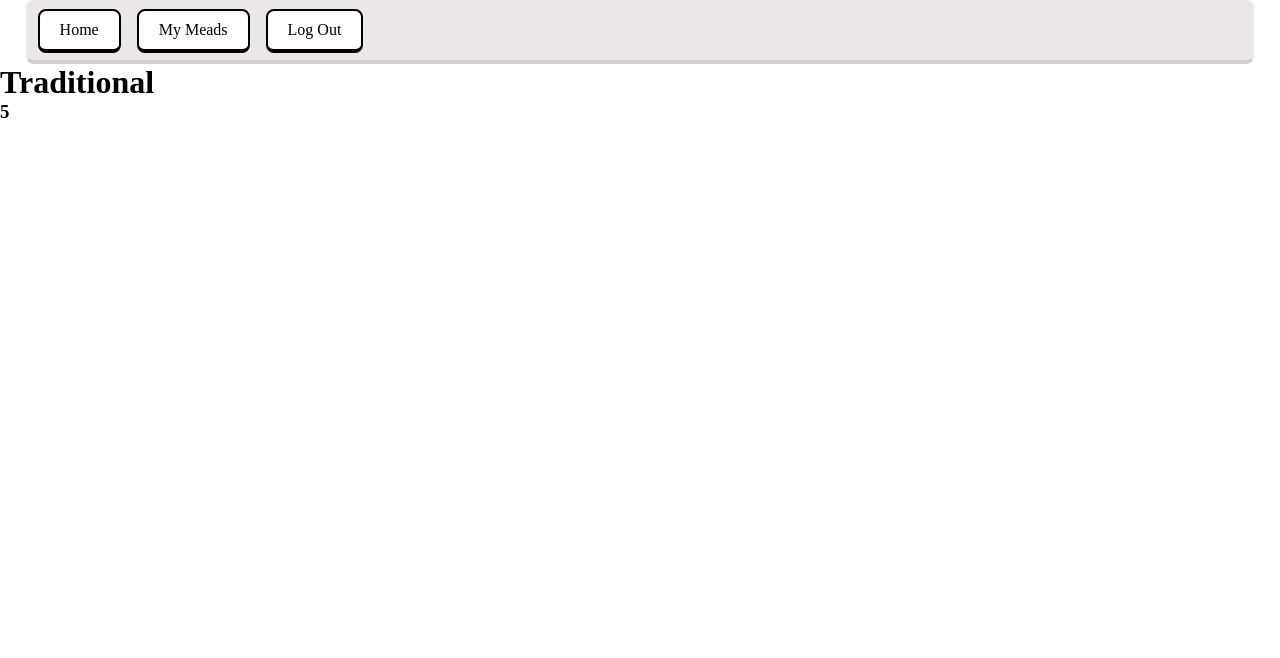
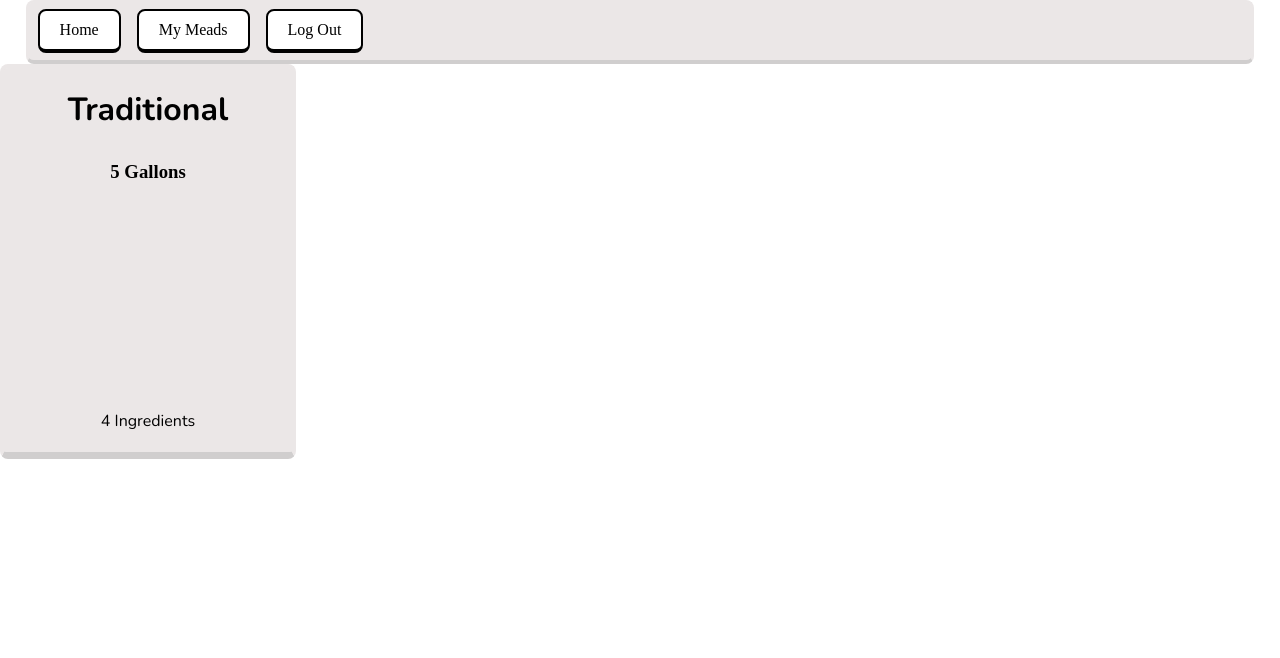
Before and after one commit to xValmearx/Mead_Maker, a Django app: page /mead/ in a window 1280 px wide. Shown: the top 658 px of the page. Before the commit the page ends 118 px from the top, so only its background shows below. Run offline with Django 5.2, Linux system fonts and the light colour scheme; a user stored in the database is signed in; data comes from the database, SQL or seed files in the repository; both versions use the stored data as it was after the commit.

Commit message:
make a basic detialed page. will add in css to the cards later

```diff
--- a/recipes/urls.py
+++ b/recipes/urls.py
@@ -4,10 +4,15 @@ from .views import MeadListView
 # urls.py
 
 from django.urls import path
-from .views import MeadCreateView
+from .views import MeadCreateView, MeadDetailView
 
 urlpatterns = [
     path("", MeadListView.as_view(), name="mead_list"),
+
+    path("<int:pk>/",
+         MeadDetailView.as_view(),
+         name="mead_detail"
+    ),
 
     path(
         "create/<slug:mead_type>/",
--- a/recipes/views.py
+++ b/recipes/views.py
@@ -1,5 +1,5 @@
 from django.contrib.auth.mixins import LoginRequiredMixin
-from django.views.generic import ListView, CreateView
+from django.views.generic import ListView, CreateView, DetailView
 from django.urls import reverse_lazy
 
 from .models import Mead
@@ -16,11 +16,24 @@ class MeadListView(LoginRequiredMixin, ListView):
         return Mead.objects.filter(user=self.request.user)
 
 
-class MeadCreateView(CreateView):
+class MeadDetailView(LoginRequiredMixin, DetailView):
+    model = Mead
+    template_name = "mead/detail.html"
+    context_object_name = "mead"
+
+    def get_queryset(self):
+        # Only allow users to view their own meads
+        return Mead.objects.filter(user=self.request.user)
+
+
+class MeadCreateView(LoginRequiredMixin,CreateView):
     model = Mead
     fields = ["gallons"]
     template_name = "mead/create.html"
     success_url = reverse_lazy("mead_list")
+
+    def get_queryset(self):
+        return Mead.objects.filter(user=self.request.user)
 
     def form_valid(self, form):
         mead = form.save(commit=False)
--- a/static/js/base.js
+++ b/static/js/base.js
@@ -39,3 +39,32 @@ class MeadCard extends HTMLElement {
 }
 
 customElements.define("mead-card", MeadCard);
+
+
+class UserMeadCard extends HTMLElement {
+
+    connectedCallback() {
+
+        const id = this.getAttribute("id");
+        const name = this.getAttribute("name");
+        const gallons = this.getAttribute("gallons");
+        const ingredients = this.getAttribute("ingredients");
+
+        this.innerHTML = `
+            <a href="/mead/${id}/" class="card-link">
+                <div class="card">
+
+                    <h1>${name}</h1>
+
+                    <h3>${gallons}</h3>
+
+                    <p>${ingredients} Ingredients</p>
+
+                </div>
+            </a>
+        `;
+    }
+
+}
+
+customElements.define("user-mead-card", UserMeadCard);
--- a/templates/mead/mead_list.html
+++ b/templates/mead/mead_list.html
@@ -1,15 +1,28 @@
 {% extends "base.html" %}
 
 {% block title %}
-	Your Meads
+    Your Meads
 {% endblock title %}
 
 {% block content %}
 
+<div class="card-grid">
+
     {% for mead in meads %}
 
-        <h1>{{mead.name}}</h1>
-        <h3>{{mead.gallons}}</h3>
+    <a href="{% url 'mead_detail' mead.pk %}" class="card-link">
+        <div class="card">
+
+            <h1>{{ mead.name }}</h1>
+
+            <h3>{{ mead.get_gallons_display }}</h3>
+
+            <p>
+                {{ mead.ingredients|length }} Ingredients
+            </p>
+
+        </div>
+    </a>
 
     {% empty %}
 
@@ -17,4 +30,6 @@
 
     {% endfor %}
 
+</div>
+
 {% endblock content %}
```
Also changed, not shown: templates/mead/detail.html (added, +21 -0 lines), db.sqlite3.
